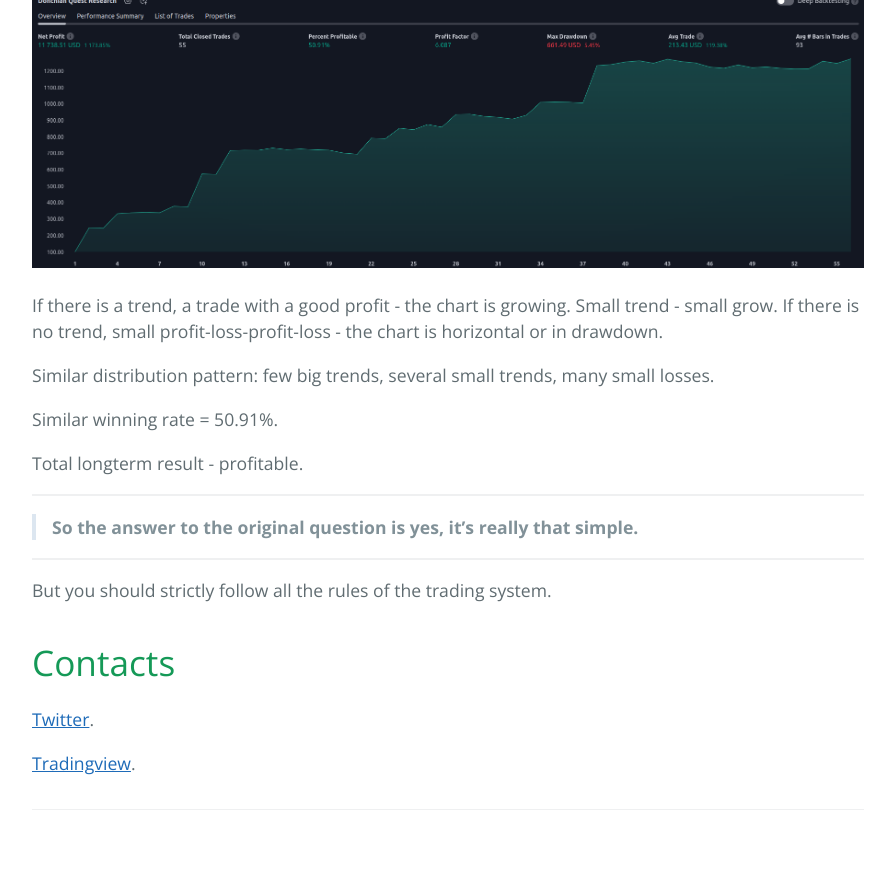
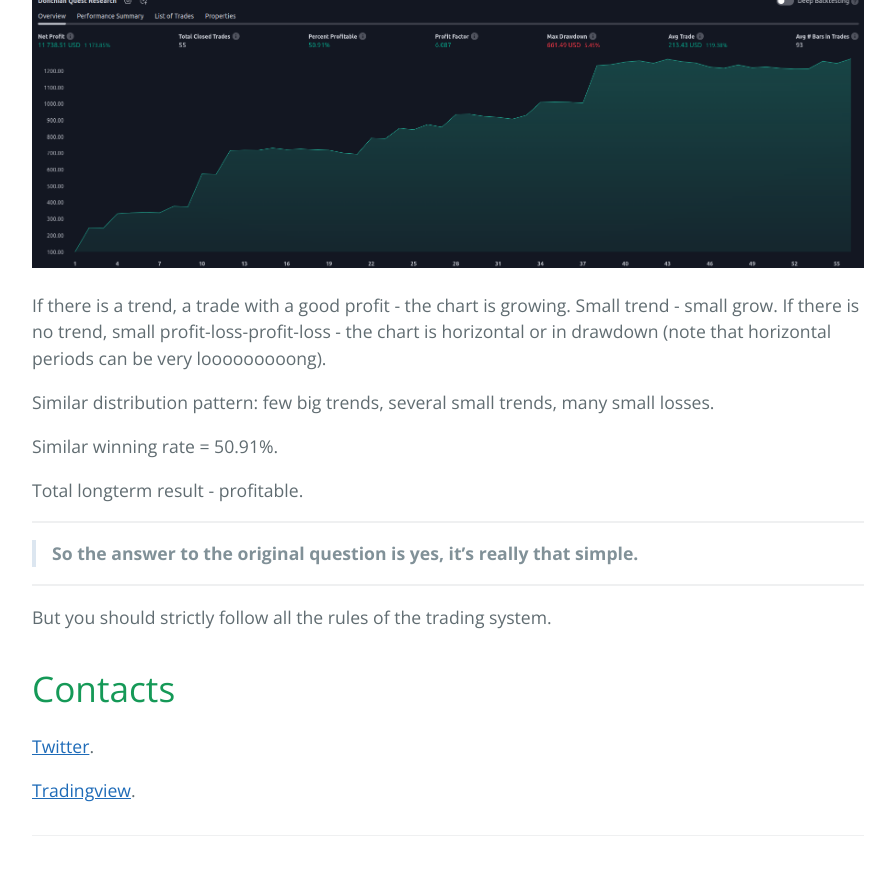
Before and after one commit to sergeyen7/sergeyen7.github.io, a Jekyll site: the page built from index.md, in a window 1280 px wide and 900 px high, scrolled down 9796 px. Shown: the top 875 px of the window, without its empty margins (192-1087 px from the left). Built offline with Jekyll 4.4.1, drawn with Linux system fonts in a browser that asks for light colours; nearby versions of some CDN libraries.

Commit message:
Update index.md

```diff
--- a/index.md
+++ b/index.md
@@ -295,7 +295,7 @@ The same thing can be seen in crypto. If we use the Tradingview script on a Bitc
 
 ![Strategy Tester on Tradingview](/images/tester.png)
 
-If there is a trend, a trade with a good profit - the chart is growing. Small trend - small grow. If there is no trend, small profit-loss-profit-loss - the chart is horizontal or in drawdown.
+If there is a trend, a trade with a good profit - the chart is growing. Small trend - small grow. If there is no trend, small profit-loss-profit-loss - the chart is horizontal or in drawdown (note that horizontal periods can be very looooooooong).
 
 Similar distribution pattern: few big trends, several small trends, many small losses.
 
```
